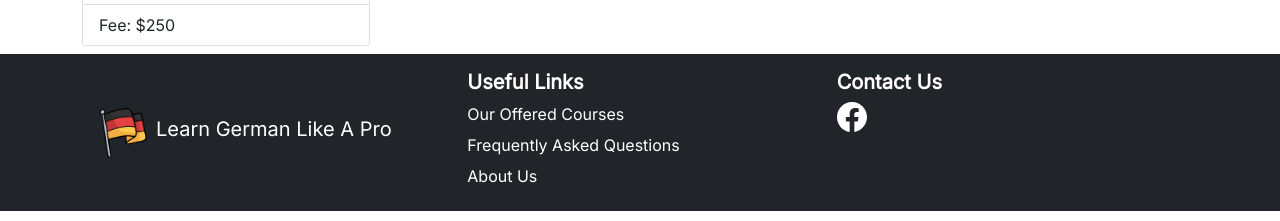
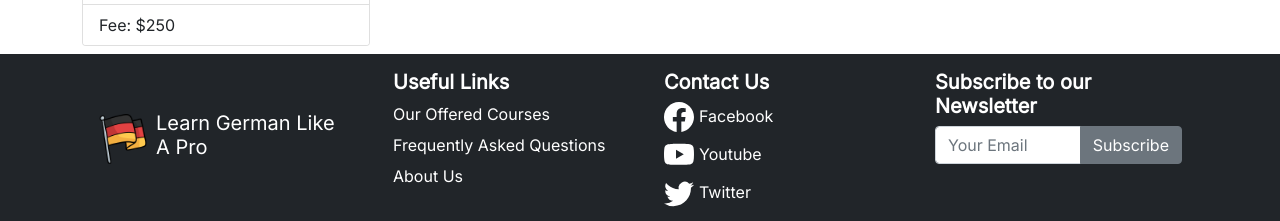
Before and after one commit to Psyche47/Learn-German-Like-A-Pro-React-Router-Practice, a React (Create React App) app: page / in a window 1280 px wide. Shown: the part 1339-1560 px from the top of the page. Built offline with nearby package versions, Linux system fonts and the light colour scheme.

Commit message:
Finished Footer

```diff
--- a/src/Components/Footer/Footer.css
+++ b/src/Components/Footer/Footer.css
@@ -13,7 +13,14 @@
   margin-bottom: 7px;
 }
 
-.active:hover {
+.active-social {
+  color: white;
+  text-decoration: none;
+  margin-left: 5px;
+}
+
+.active:hover,
+.active-social:hover {
   color: white;
 }
 
--- a/src/Components/Footer/Footer.js
+++ b/src/Components/Footer/Footer.js
@@ -1,6 +1,6 @@
 import React from "react";
 import { Col, Container, Row } from "react-bootstrap";
-import { Facebook } from "react-bootstrap-icons";
+import { Facebook, Twitter, Youtube } from "react-bootstrap-icons";
 import { NavLink } from "react-router-dom";
 import flagImg from "../../Images/germany.png";
 import "./Footer.css";
@@ -15,7 +15,7 @@ const Footer = () => {
               <img src={flagImg} alt="" className="flag-img" />
               <h5 className="brand ms-2">Learn German Like A Pro</h5>
             </Col>
-            <Col>
+            <Col className="ms-4">
               <h5 className="link-heading">Useful Links</h5>
               <div className="link-container">
                 <NavLink to="/services" className="active">
@@ -31,8 +31,56 @@ const Footer = () => {
             </Col>
             <Col>
               <h5 className="link-heading">Contact Us</h5>
-              <Facebook size={30}></Facebook>
-              <a href=""></a>
+              <div className="d-flex flex-column">
+                <div>
+                  <Facebook size={30}></Facebook>
+                  <a
+                    href="https://www.facebook.com/learn.german.language/"
+                    target="_blank"
+                    rel="noreferrer"
+                    className="active-social"
+                  >
+                    Facebook
+                  </a>
+                </div>
+                <div className="mt-2">
+                  <Youtube size={30}></Youtube>
+                  <a
+                    href="https://www.youtube.com/yourgermanteacher"
+                    target="_blank"
+                    rel="noreferrer"
+                    className="active-social"
+                  >
+                    Youtube
+                  </a>
+                </div>
+                <div className="mt-2">
+                  <Twitter size={30}></Twitter>
+                  <a
+                    href="https://twitter.com/learngerman"
+                    target="_blank"
+                    rel="noreferrer"
+                    className="active-social"
+                  >
+                    Twitter
+                  </a>
+                </div>
+              </div>
+            </Col>
+            <Col>
+              <h5 className="link-heading">Subscribe to our Newsletter</h5>
+              <div class="input-group mb-3">
+                <input
+                  type="text"
+                  class="form-control"
+                  placeholder="Your Email"
+                  aria-label="Recipient's username"
+                  aria-describedby="basic-addon2"
+                />
+                <button type="button" class="btn btn-secondary">
+                  Subscribe
+                </button>
+              </div>
             </Col>
           </Row>
         </Container>
```
